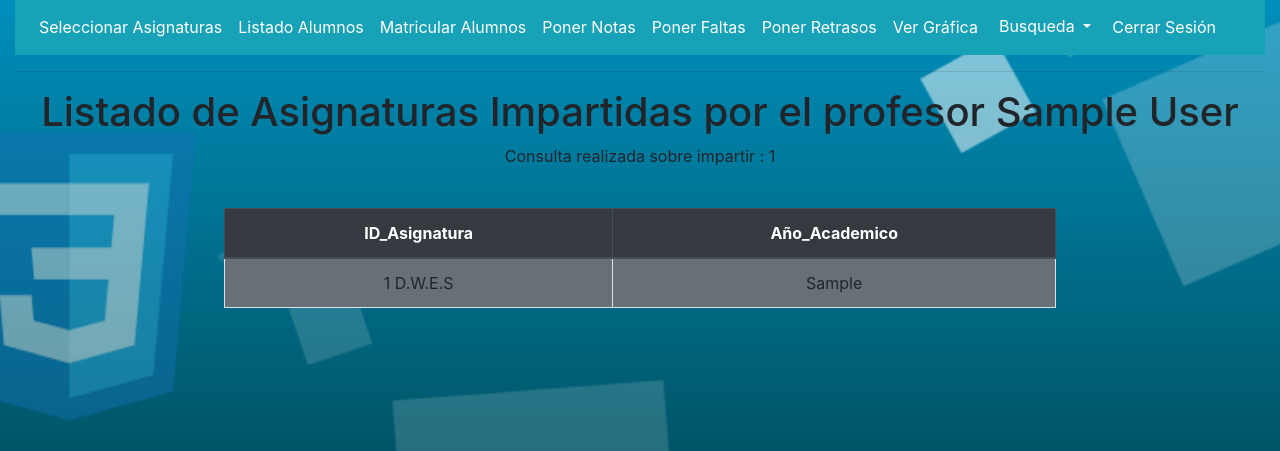
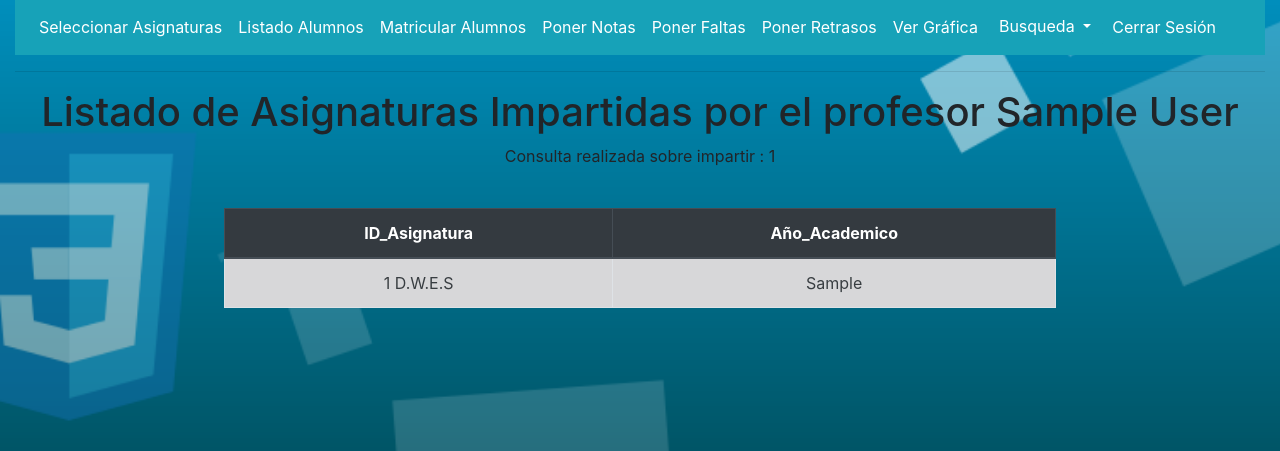
Before and after one commit to Miguel14-git/Proyecto_Fin_De_Grado_DAW, a PHP site: page /BusquedaAsi.php in a window 1280 px wide. Shown: the part 349-800 px from the top of the page. Run offline with PHP 8.4, Linux system fonts and the light colour scheme; the visitor is signed in with stand-in values (Sample User, id 1); data comes from the database, SQL or seed files in the repository; tables that the repository leaves empty hold one stand-in row (values such as "Sample post").

Commit message:
Busqueda de Asignaturas Impartidas por el profesor

```diff
--- a/BusquedaAsi.php
+++ b/BusquedaAsi.php
@@ -45,7 +45,7 @@
         if ($count !=0) {
 
             print '<div class="row d-flex justify-content-center">';
-            print '<table style = width:65% class="table table-striped table-hover table-bordered bg-secondary">';
+            print '<table style = width:65% class="table table-striped table-hover table-bordered alert-secondary">';
             echo '<thead class="thead-dark">';
             echo '<tr align="center">';
             echo "<th align = 'center'> ID_Asignatura </th>";
```
